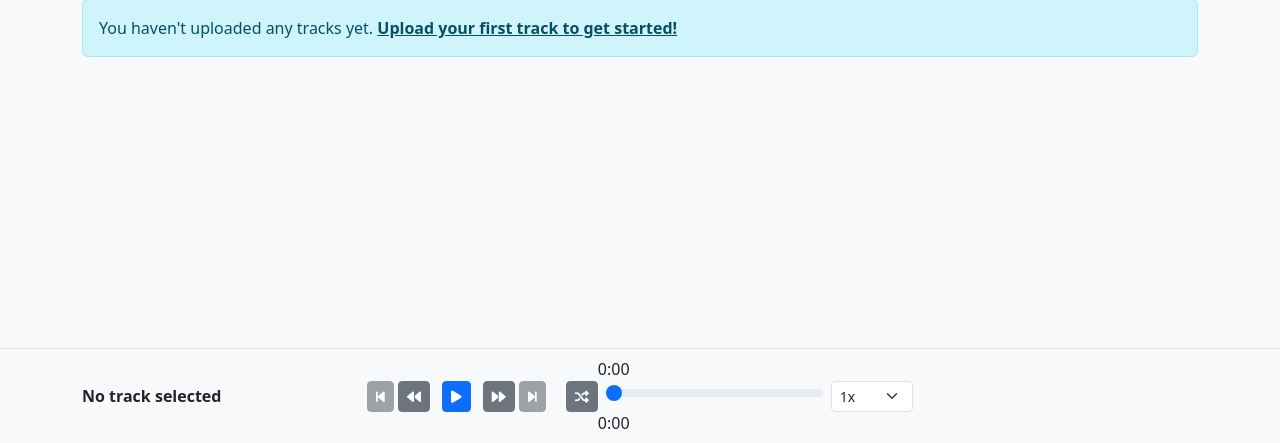
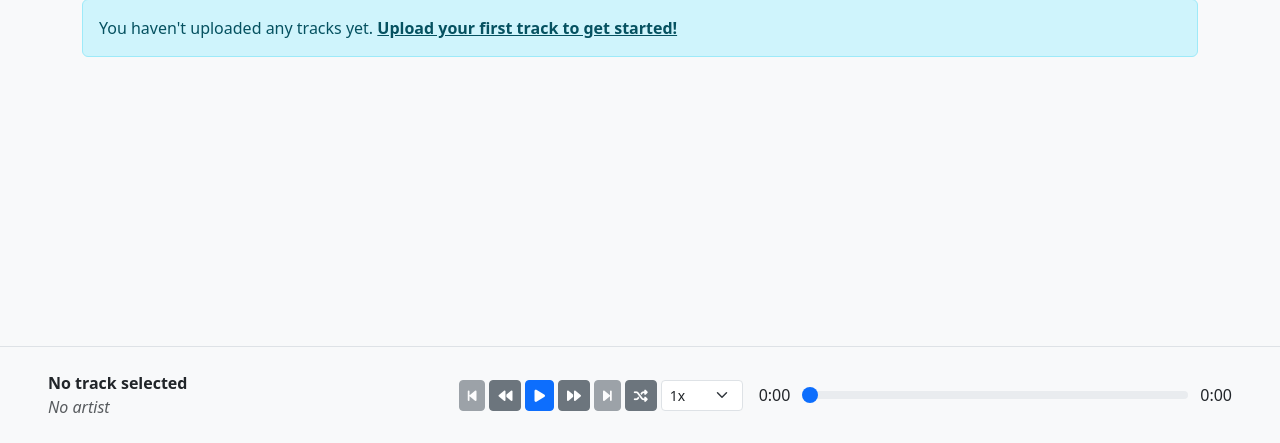
Before and after one commit to dabslee/ListenerLibrary, a Django app: page / in a window 1280 px wide. Shown: the part 357-800 px from the top of the page. Run offline with Django 5.2, Linux system fonts and the light colour scheme; the visitor is signed in with stand-in values (Sample User, id 1); data that the repository does not hold is empty.

Commit message:
Cleaned up player interaction box

```diff
--- a/player/templates/base.html
+++ b/player/templates/base.html
@@ -51,29 +51,23 @@
     </main>
 
     <footer class="fixed-bottom bg-light border-top py-2">
-        <div class="container">
-            <div class="row align-items-center">
-                <div class="col-md-3">
-                    <div class="d-flex align-items-center">
+        <div class="row align-items-center py-3 px-5">
+            <div class="d-flex flex-md-row flex-column align-items-center justify-content-between gap-3">
+                <div class="d-flex align-items-center col-md-4">
                     <img id="player-icon" src="" class="me-2" style="width: 40px; height: 40px; display: none; border-radius: 4px;">
+                    <div>
                         <span id="player-track-name" class="fw-bold">No track selected</span>
+                        <br>
+                        <span id="player-track-artist" class="text-muted fst-italic">No artist</span>
                     </div>
                 </div>
-                <div class="col-md-6 d-flex align-items-center">
-                    <div class="player-buttons-group">
+                <div class="player-buttons-group d-flex align-items-center gap-1">
                     <button id="prev-track-btn" class="btn btn-secondary btn-sm"><i class="fas fa-step-backward"></i></button>
                     <button id="skip-back-btn" class="btn btn-secondary btn-sm"><i class="fas fa-backward"></i></button>
-                        <button id="play-pause-btn" class="btn btn-primary btn-sm mx-2"><i class="fas fa-play"></i></button>
+                    <button id="play-pause-btn" class="btn btn-primary btn-sm"><i class="fas fa-play"></i></button>
                     <button id="skip-forward-btn" class="btn btn-secondary btn-sm"><i class="fas fa-forward"></i></button>
                     <button id="next-track-btn" class="btn btn-secondary btn-sm"><i class="fas fa-step-forward"></i></button>
-                        <button id="shuffle-btn" class="btn btn-secondary btn-sm ms-3"><i class="fas fa-random"></i></button>
-                    </div>
-                    <div class="seek-bar-group">
-                        <span id="current-time">0:00</span>
-                        <input type="range" id="seek-bar" class="form-range mx-2" value="0">
-                        <span id="duration">0:00</span>
-                    </div>
-                     <div class="ms-3">
+                    <button id="shuffle-btn" class="btn btn-secondary btn-sm"><i class="fas fa-random"></i></button>
                     <select id="playback-speed" class="form-select form-select-sm" style="width: auto;">
                         <option value="0.5">0.5x</option>
                         <option value="0.75">0.75x</option>
@@ -85,8 +79,12 @@
                         <option value="2">2x</option>
                     </select>
                 </div>
+                <div class="seek-bar-group d-flex align-items-center gap-1 flex-grow-1">
+                    <span id="current-time">0:00</span>
+                    <input type="range" id="seek-bar" class="form-range mx-2" value="0">
+                    <span id="duration">0:00</span>
+                </div>
                 <audio id="audio-player" class="d-none"></audio>
-                </div>
             </div>
         </div>
     </footer>
@@ -100,6 +98,7 @@
     {
         "trackId": {{ playback_state.track.id }},
         "trackName": "{{ playback_state.track.name|escapejs }}",
+        "trackArtist": "{% if playback_state.track.artist %}{{ playback_state.track.artist|escapejs }}{% else %}No artist{% endif %}",
         "trackIcon": "{% if playback_state.track.icon %}{{ playback_state.track.icon.url }}{% else %}{% endif %}",
         "trackStreamUrl": "{% url 'stream_track' playback_state.track.id %}",
         "position": {{ playback_state.last_played_position }},
--- a/player/templates/player/playlist_detail.html
+++ b/player/templates/player/playlist_detail.html
@@ -66,6 +66,7 @@ let playlistData = [
     {
         id: {{ item.track.id }},
         name: "{{ item.track.name|escapejs }}",
+        artist: "{{ item.track.artist|escapejs }}",
         stream_url: "{% url 'stream_track' item.track.id %}",
         icon_url: {% if item.track.icon %}"{{ item.track.icon.url }}"{% else %}null{% endif %},
         type: "{{ item.track.type }}"
--- a/player/templates/player/track_list.html
+++ b/player/templates/player/track_list.html
@@ -66,7 +66,7 @@
             <div class="list-group-item list-group-item-action d-flex justify-content-between align-items-center"
                  style="cursor: pointer;"
                  data-testid="track-item-{{ track.id }}">
-                <div class="flex-grow-1" onclick="playTrack('{% url 'stream_track' track.id %}', '{{ track.name|escapejs }}', '{% if track.icon %}{{ track.icon.url }}{% endif %}', {{ track.id }}, '{{ track.type }}');">
+                <div class="flex-grow-1" onclick="playTrack('{% url 'stream_track' track.id %}', '{{ track.name|escapejs }}', '{{ track.artist|escapejs }}', '{% if track.icon %}{{ track.icon.url }}{% endif %}', {{ track.id }}, '{{ track.type }}');">
                     <div class="d-flex align-items-center">
                         {% if track.icon %}
                             <img src="{{ track.icon.url }}" alt="{{ track.name }}" style="width: 50px; height: 50px; border-radius: 5px; object-fit: cover;" class="me-3">
--- a/static/js/player.js
+++ b/static/js/player.js
@@ -7,6 +7,7 @@ document.addEventListener('DOMContentLoaded', function() {
     const durationEl = document.getElementById('duration');
     const playerIcon = document.getElementById('player-icon');
     const playerTrackName = document.getElementById('player-track-name');
+    const playerTrackArtist = document.getElementById('player-track-artist');
     const skipBackBtn = document.getElementById('skip-back-btn');
     const skipForwardBtn = document.getElementById('skip-forward-btn');
     const playbackSpeed = document.getElementById('playback-speed');
@@ -88,6 +89,7 @@ document.addEventListener('DOMContentLoaded', function() {
 
         audioPlayer.src = track.stream_url;
         playerTrackName.textContent = track.name;
+        playerTrackArtist.textContent = track.artist || 'No artist';
         playerIcon.src = (track.icon_url && track.icon_url !== 'None' && track.icon_url !== 'null') ? track.icon_url : '';
         playerIcon.style.display = (track.icon_url && track.icon_url !== 'None' && track.icon_url !== 'null') ? 'inline-block' : 'none';
 
@@ -123,7 +125,7 @@ document.addEventListener('DOMContentLoaded', function() {
     }
 
     // --- GLOBAL FUNCTIONS ---
-    window.playTrack = function(trackUrl, trackName, iconUrl, trackId, trackType) {
+    window.playTrack = function(trackUrl, trackName, trackArtist, iconUrl, trackId, trackType) {
         // When a single track is played, clear the playlist context
         playQueue = [];
         originalPlaylist = [];
@@ -134,6 +136,7 @@ document.addEventListener('DOMContentLoaded', function() {
         const trackObject = {
             id: trackId,
             name: trackName,
+            artist: trackArtist,
             icon_url: iconUrl,
             stream_url: trackUrl,
             type: trackType
@@ -255,6 +258,7 @@ document.addEventListener('DOMContentLoaded', function() {
                 const trackObject = {
                     id: state.trackId,
                     name: state.trackName,
+                    artist: state.trackArtist,
                     icon_url: state.trackIcon,
                     stream_url: state.trackStreamUrl,
                     type: state.trackType
@@ -262,6 +266,7 @@ document.addEventListener('DOMContentLoaded', function() {
                 currentTrack = trackObject;
                 audioPlayer.src = currentTrack.stream_url;
                 playerTrackName.textContent = currentTrack.name;
+                playerTrackArtist.textContent = currentTrack.artist || 'No artist';
                 playerIcon.src = (currentTrack.icon_url && currentTrack.icon_url !== 'None' && currentTrack.icon_url !== 'null') ? currentTrack.icon_url : '';
                 playerIcon.style.display = (currentTrack.icon_url && currentTrack.icon_url !== 'None' && currentTrack.icon_url !== 'null') ? 'inline-block' : 'none';
 
```
Also changed, not shown: README.md. Lines whose indentation alone changed are shown as unchanged.
